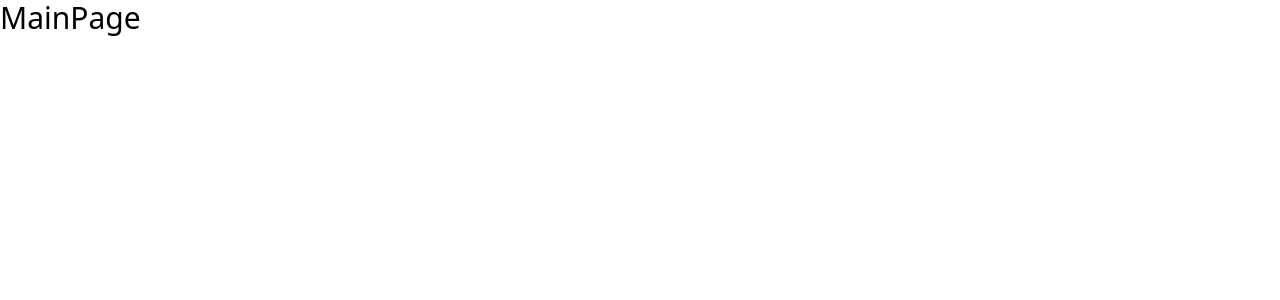
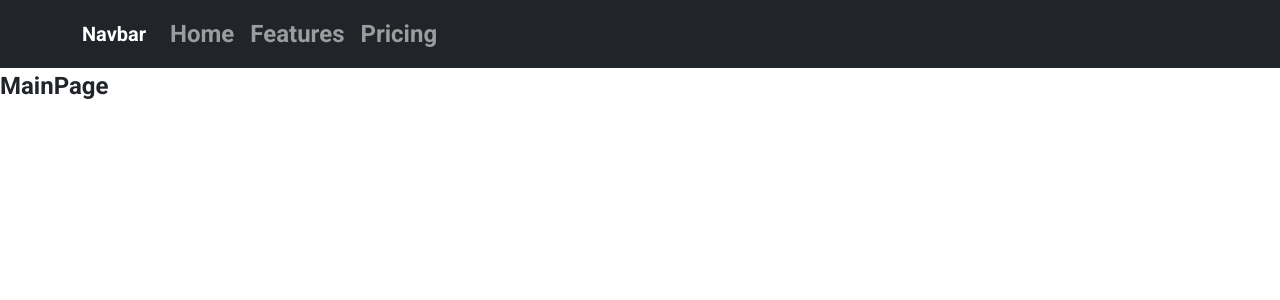
Before and after one commit to chajihoon24/JHreact, a React (Create React App) app: page / in a window 1280 px wide. Shown: the top 300 px of the page. Built offline with nearby package versions, Linux system fonts and the light colour scheme.

Commit message:
font 적용

```diff
--- a/package.json
+++ b/package.json
@@ -7,7 +7,9 @@
     "@testing-library/jest-dom": "^6.6.3",
     "@testing-library/react": "^16.2.0",
     "@testing-library/user-event": "^13.5.0",
+    "bootstrap": "^5.3.3",
     "react": "^19.0.0",
+    "react-bootstrap": "^2.10.9",
     "react-dom": "^19.0.0",
     "react-router-dom": "^7.2.0",
     "react-scripts": "5.0.1",
--- a/public/index.html
+++ b/public/index.html
@@ -1,14 +1,12 @@
 <!DOCTYPE html>
 <html lang="en">
+
 <head>
   <meta charset="utf-8" />
   <link rel="icon" href="%PUBLIC_URL%/favicon.ico" />
   <meta name="viewport" content="width=device-width, initial-scale=1" />
   <meta name="theme-color" content="#000000" />
-    <meta
-      name="description"
-      content="Web site created using create-react-app"
-    />
+  <meta name="description" content="Web site created using create-react-app" />
   <link rel="apple-touch-icon" href="%PUBLIC_URL%/logo192.png" />
   <!--
       manifest.json provides metadata used when your web app is installed on a
@@ -25,7 +23,13 @@
       Learn how to configure a non-root public URL by running `npm run build`.
     -->
   <title>React App</title>
+
+
+  <link href="https://fonts.googleapis.com/css2?family=Roboto:wght@400;700&display=swap" rel="stylesheet">
+
+
 </head>
+
 <body>
   <noscript>You need to enable JavaScript to run this app.</noscript>
   <div id="root"></div>
@@ -40,4 +44,5 @@
       To create a production bundle, use `npm run build` or `yarn build`.
     -->
 </body>
+
 </html>
--- a/src/App.css
+++ b/src/App.css
@@ -1,38 +1,12 @@
-.App {
-  text-align: center;
+
+@import url('https://fonts.googleapis.com/css2?family=Roboto:ital,wght@0,100..900;1,100..900&display=swap');
+html body {
+  font-family: "Roboto", serif;
+  font-optical-sizing: auto;
+  font-weight: 700;
+  font-style: normal;
+  font-variation-settings:
+    "wdth" 100;
+    font-size: x-large;
+
 }
-
-.App-logo {
-  height: 40vmin;
-  pointer-events: none;
-}
-
-@media (prefers-reduced-motion: no-preference) {
-  .App-logo {
-    animation: App-logo-spin infinite 20s linear;
-  }
-}
-
-.App-header {
-  background-color: #282c34;
-  min-height: 100vh;
-  display: flex;
-  flex-direction: column;
-  align-items: center;
-  justify-content: center;
-  font-size: calc(10px + 2vmin);
-  color: white;
-}
-
-.App-link {
-  color: #61dafb;
-}
-
-@keyframes App-logo-spin {
-  from {
-    transform: rotate(0deg);
-  }
-  to {
-    transform: rotate(360deg);
-  }
-}
--- a/src/index.js
+++ b/src/index.js
@@ -3,6 +3,8 @@ import ReactDOM from 'react-dom/client';
 import './index.css';
 import App from './App';
 import reportWebVitals from './reportWebVitals';
+
+import 'bootstrap/dist/css/bootstrap.min.css'
 
 const root = ReactDOM.createRoot(document.getElementById('root'));
 root.render(
--- /dev/null
+++ b/src/layouts/BasicLayout.js
@@ -0,0 +1,17 @@
+import Top from "./Top";
+
+
+const BasicLayout = ({ children }) => {
+    return (
+
+            <div className="mx-auto">
+                <Top></Top>
+                <main>{children}</main>
+            </div>
+
+
+    )
+
+};
+
+export default BasicLayout;
--- /dev/null
+++ b/src/layouts/Top.js
@@ -0,0 +1,22 @@
+import Container from 'react-bootstrap/Container';
+import Nav from 'react-bootstrap/Nav';
+import Navbar from 'react-bootstrap/Navbar';
+
+const Top = () => {
+    return (
+        <>
+            <Navbar bg="dark" data-bs-theme="dark">
+                <Container>
+                    <Navbar.Brand href="#home">Navbar</Navbar.Brand>
+                    <Nav className="me-auto">
+                        <Nav.Link href="#home">Home</Nav.Link>
+                        <Nav.Link href="#features">Features</Nav.Link>
+                        <Nav.Link href="#pricing">Pricing</Nav.Link>
+                    </Nav>
+                </Container>
+            </Navbar>
+        </>
+    )
+};
+
+export default Top;
--- a/src/pages/MainPage.js
+++ b/src/pages/MainPage.js
@@ -1,8 +1,13 @@
+import BasicLayout from "../layouts/BasicLayout";
+
 const MainPage = () => {
     return (
-        <div className="text-3xl">
-            <div>MainPage</div>
-        </div>
+        <BasicLayout>
+
+            <div>
+                <div>MainPage</div>
+            </div>
+        </BasicLayout>
     );
 }
 
```
Also changed, not shown: src/index.css (line endings or trailing spaces), 1 other file (tests, documents, lock files or other folders). Lines whose indentation alone changed are shown as unchanged.
